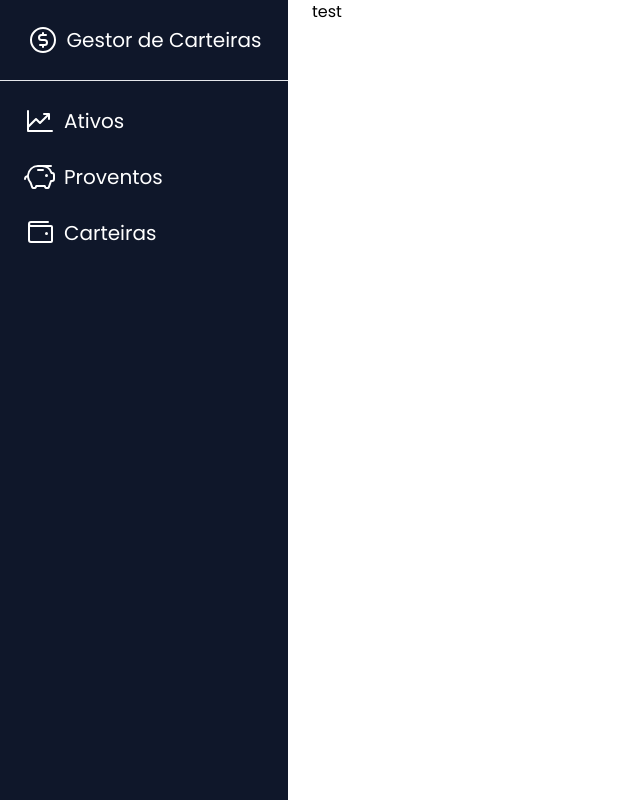
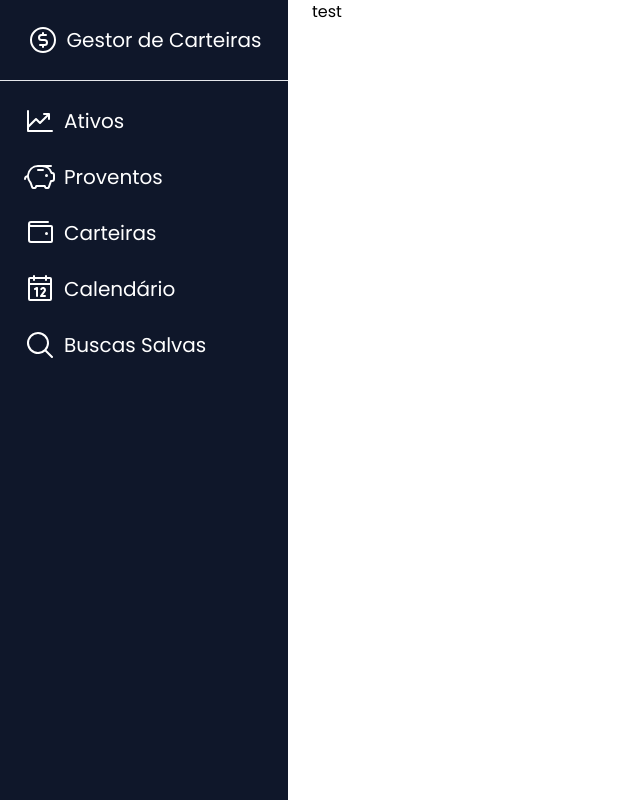
Before and after one commit to ThiagooSantoss/gestor-de-carteiras, a Next.js app: page / in a window 1280 px wide. Shown: the whole page, without its empty margins (0-640 px from the left). Built offline with nearby package versions, Linux system fonts and the light colour scheme.

Commit message:
Adição de calenadario e buscas salvas na sideBar

```diff
--- /dev/null
+++ b/src/app/buscas/page.tsx
@@ -0,0 +1,3 @@
+export default function Buscas() {
+  return <h1>buscas salvas</h1>;
+}
--- /dev/null
+++ b/src/app/calendario/page.tsx
@@ -0,0 +1,3 @@
+export default function Calendario() {
+  return <h1>calendario</h1>;
+}
--- a/src/components/Sidebar/index.tsx
+++ b/src/components/Sidebar/index.tsx
@@ -3,8 +3,10 @@
 import { usePathname, useRouter } from "next/navigation";
 import { SidebarItem } from "./SidebarItem";
 import {
+  Calendar,
   ChartLineUp,
   CurrencyCircleDollar,
+  MagnifyingGlass,
   PiggyBank,
   Wallet,
 } from "@phosphor-icons/react";
@@ -32,6 +34,18 @@ export const Sidebar = () => {
       texto: "Carteiras",
       Icone: Wallet,
     },
+    {
+      isAtivo: pathname == "/calendario",
+      url: "/calendario",
+      texto: "Calendário",
+      Icone: Calendar,
+    },
+    {
+      isAtivo: pathname == "/buscas",
+      url: "/buscas",
+      texto: "Buscas Salvas",
+      Icone: MagnifyingGlass,
+    },
   ];
 
   return (
```
